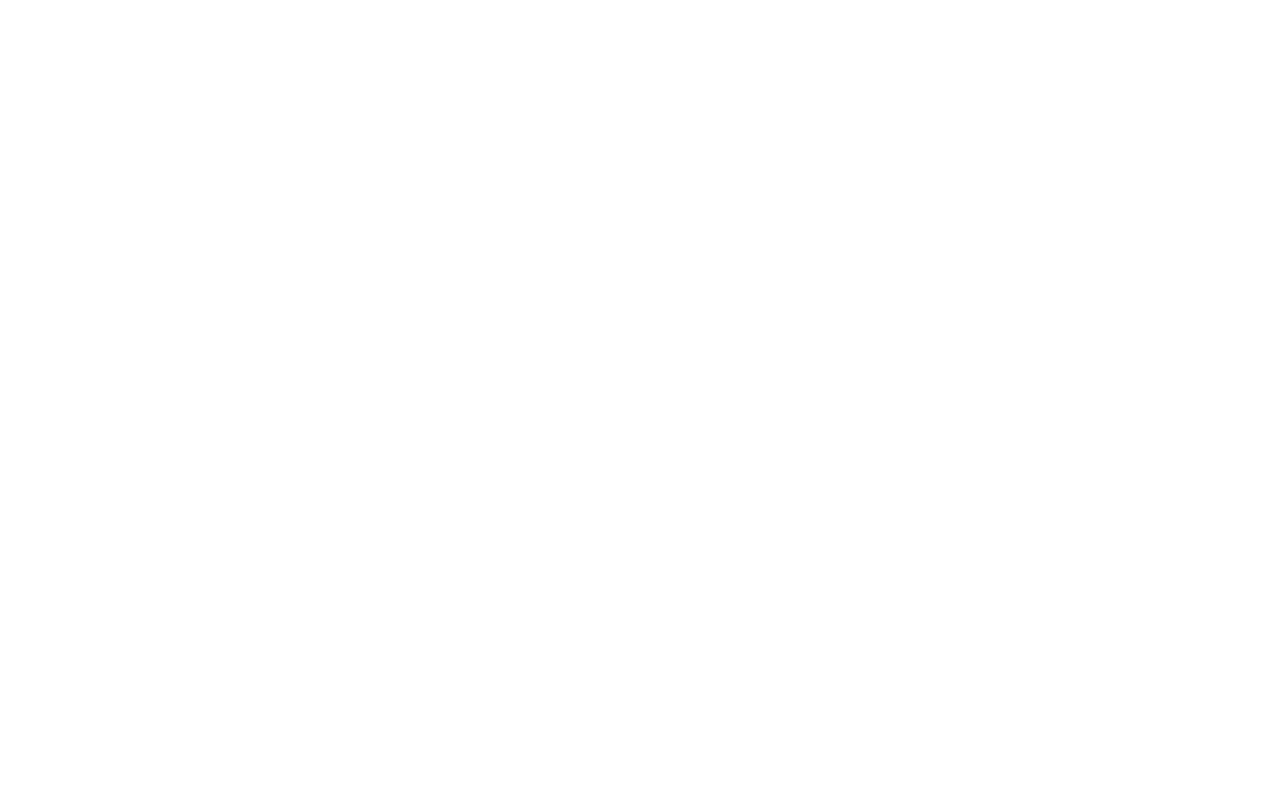
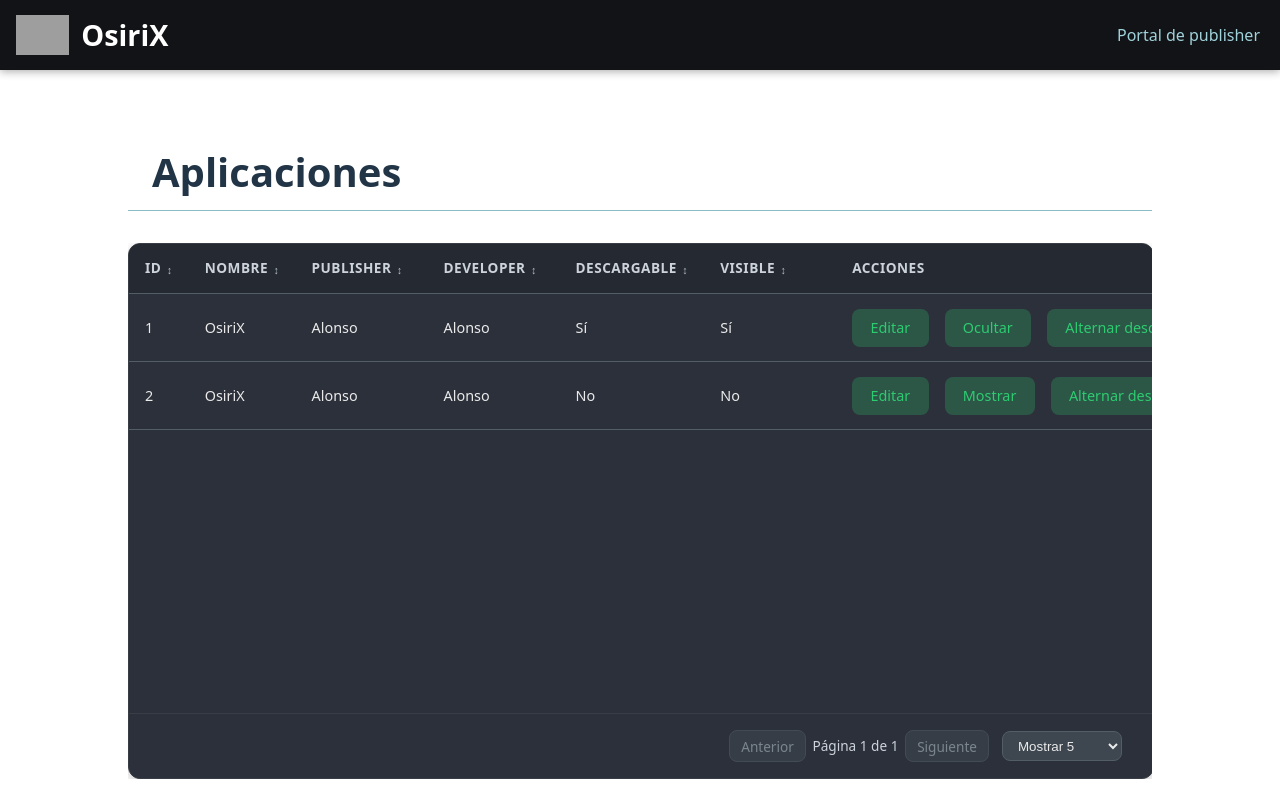
Before and after one commit to AlonsoMarreroBello/OsiriX-Web, a React (Vite) app: page /aplication-manager in a window 1280 px wide. Before the commit this address had no page. Built offline with nearby package versions, Linux system fonts and the light colour scheme; grey boxes are pictures that could not be loaded.

Commit message:
feat(): Created aplications manager screen.

```diff
--- a/src/App.tsx
+++ b/src/App.tsx
@@ -7,6 +7,7 @@
 import RequestManagerPage from "./pages/requestManager/RequestManagerPage";
 import UserManagerPage from "./pages/userManagerPage/UserManagerPage";
 import DeveloperManagerPage from "./pages/developerManagerPage/DeveloperManagerPage";
+import ApplicationsManagerPage from "./pages/aplicationsManagerPage/AplicationsManagerPage";
 
 function App() {
   return (
@@ -20,6 +21,7 @@
           <Route path="/request-manager" element={<RequestManagerPage />} />
           <Route path="/user-manager" element={<UserManagerPage />} />
           <Route path="/developer-manager" element={<DeveloperManagerPage />} />
+          <Route path="/aplication-manager" element={<ApplicationsManagerPage />} />
         </Routes>
       </BrowserRouter>
     </>
--- /dev/null
+++ b/src/pages/aplicationsManagerPage/AplicationsManagerPage.module.css
@@ -0,0 +1,64 @@
+.container {
+  display: flex;
+  flex-direction: column;
+  justify-content: center;
+  height: 100vh;
+}
+
+.main {
+  display: flex;
+  flex-direction: column;
+  justify-content: center;
+  width: 80%;
+}
+
+.titleContainer {
+  border-bottom: 1px solid var(--color-accent-pastel-border);
+}
+
+.title {
+  font-size: 2.5rem;
+  margin: 0.5rem;
+  padding-left: 1rem;
+  text-align: start;
+}
+
+.tableCard {
+  height: 67vh;
+  flex-grow: 1;
+  display: flex;
+  flex-direction: column;
+  overflow: hidden;
+}
+
+.actionButtonEdit {
+  background-color: var(--color-accent-vibrant-green-shadow);
+  color: var(--color-accent-vibrant-green-main);
+  margin-right: 1rem;
+
+  &:hover {
+    background-color: var(--color-accent-vibrant-green-shadow);
+    border-color: var(--color-accent-vibrant-green-main);
+    color: var(--color-accent-vibrant-green-main);
+    transform: scale(1.1);
+  }
+}
+
+.actionButtonDelete {
+  background-color: var(--color-error-bg);
+  border-color: var(--color-error-dark);
+  color: var(--color-error-main);
+
+  &:hover {
+    background-color: var(--color-error-bg);
+    border-color: var(--color-error-main);
+    color: var(--color-error-main);
+    transform: scale(1.1);
+  }
+}
+
+.disabled {
+  background-color: var(--color-bg-tertiary);
+  color: var(--color-text-tertiary);
+  cursor: not-allowed;
+}
--- /dev/null
+++ b/src/pages/aplicationsManagerPage/AplicationsManagerPage.tsx
@@ -0,0 +1,135 @@
+import CustomHeader from "../../components/CustomHeader/CustomHeader";
+import CustomTable from "../../components/CustomTable/CustomTable";
+import { BaseDataRow, TableColumn } from "../../interfaces/CustomTable.interface";
+import styles from "./AplicationsManagerPage.module.css";
+
+const ApplicationsManagerPage = () => {
+  interface ApplicationData extends BaseDataRow {
+    id: number;
+    name: string;
+    publsher: string;
+    developer: string;
+    isDownloadable: boolean;
+    isShown: boolean;
+    downloads: number;
+  }
+
+  const applicationColumns: TableColumn<ApplicationData>[] = [
+    { type: "data", field: "id", headerName: "ID", width: 10, sortable: true },
+    {
+      type: "data",
+      field: "name",
+      headerName: "Nombre",
+      width: "auto",
+      sortable: true,
+    },
+    { type: "data", field: "publsher", headerName: "Publisher", width: 100, sortable: true },
+    { type: "data", field: "developer", headerName: "Developer", width: 100, sortable: true },
+    {
+      type: "data",
+      field: "isDownloadable",
+      headerName: "Descargable",
+      width: 100,
+      sortable: true,
+    },
+    {
+      type: "data",
+      field: "isShown",
+      headerName: "Visible",
+      width: 100,
+      sortable: true,
+    },
+    {
+      type: "actions",
+      headerName: "Acciones",
+      width: 10,
+      renderActions: (row) => (
+        <div>
+          <button
+            className={styles.actionButtonEdit}
+            onClick={(e) => {
+              e.stopPropagation();
+              console.log(" Edit ", row);
+            }}
+          >
+            Editar
+          </button>
+          <button
+            className={styles.actionButtonEdit}
+            onClick={(e) => {
+              e.stopPropagation();
+              console.log(" Edit ", row);
+            }}
+          >
+            {row.isShown ? "Ocultar" : "Mostrar"}
+          </button>
+          <button
+            className={styles.actionButtonEdit}
+            onClick={(e) => {
+              e.stopPropagation();
+              console.log(" Edit ", row);
+            }}
+          >
+            Alternar descarga
+          </button>
+          <button
+            className={styles.actionButtonDelete}
+            onClick={(e) => {
+              e.stopPropagation();
+              console.log(" Delete ", row);
+            }}
+          >
+            Eliminar
+          </button>
+        </div>
+      ),
+    },
+  ];
+
+  const applicationData: ApplicationData[] = [
+    {
+      id: 1,
+      name: "OsiriX",
+      publsher: "Alonso",
+      developer: "Alonso",
+      isDownloadable: true,
+      isShown: true,
+      downloads: 100,
+    },
+    {
+      id: 2,
+      name: "OsiriX",
+      publsher: "Alonso",
+      developer: "Alonso",
+      isDownloadable: false,
+      isShown: false,
+      downloads: 0,
+    },
+  ];
+
+  const handleGlobalRowClick = (id: string | number) => {
+    console.log("Clic en fila (global), ID:", id);
+  };
+
+  return (
+    <>
+      <div className={styles.container}>
+        <CustomHeader />
+        <main className={styles.main}>
+          <div className={styles.titleContainer}>
+            <h2 className={styles.title}>Aplicaciones</h2>
+          </div>
+          <div className={styles.tableCard}>
+            <CustomTable
+              columns={applicationColumns}
+              data={applicationData}
+              onRowClick={handleGlobalRowClick}
+            />
+          </div>
+        </main>
+      </div>
+    </>
+  );
+};
+
+export default ApplicationsManagerPage;
```
